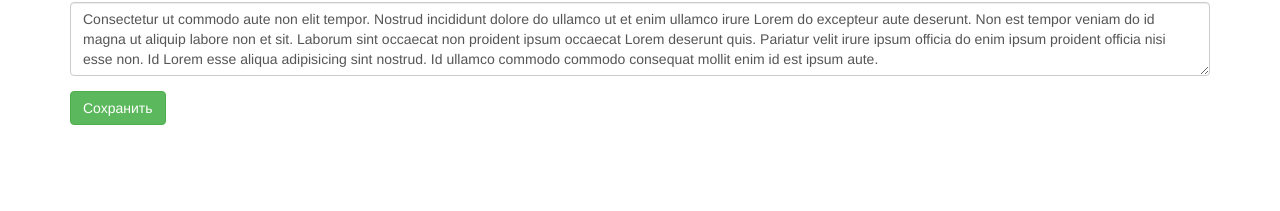
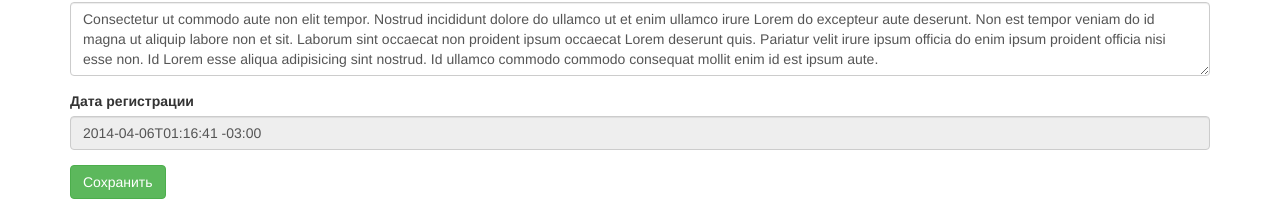
Before and after one commit to MadHarper/vuejs-course, a Vue app: page /user/0 in a window 1280 px wide. Shown: the part 975-1186 px from the top of the page. Before the commit the page ends 1115 px from the top, so only its background shows below. Built offline with nearby package versions, Linux system fonts and the light colour scheme; data requests are answered from the project's data file.

Commit message:
lesson 4 original: using flatpickr plugin as a vue component

```diff
--- a/package.json
+++ b/package.json
@@ -14,6 +14,7 @@
   "dependencies": {
     "axios": "^0.17.1",
     "bootstrap": "^3.3.7",
+    "flatpickr": "^4.1.4",
     "font-awesome": "^4.7.0",
     "json-server": "^0.12.1",
     "vue": "^2.5.2",
--- /dev/null
+++ b/src/components/DatePicker.vue
@@ -0,0 +1,33 @@
+<template>
+  <input type="text" ref="picker" class="form-control" :value="dateValue" />
+</template>
+
+<script>
+    import flatpickr from 'flatpickr'
+    import 'flatpickr/dist/flatpickr.css'
+
+    export default {
+      name: 'DatePicker',
+      props: {
+        dateValue: {
+          required: true
+        }
+      },
+      model: {
+        prop: 'dateValue',
+        event: 'dateChange'
+      },
+      mounted () {
+        flatpickr(this.$refs.picker, {
+          dateFormat: 'Y-m-d',
+          onChange: (selectedDate, dateStr) => {
+            this.$emit('dateChange', dateStr)
+          }
+        })
+      }
+    }
+</script>
+
+<style scoped>
+
+</style>
--- a/src/components/UserForm.vue
+++ b/src/components/UserForm.vue
@@ -43,6 +43,10 @@
         <textarea v-model="user.about" class="form-control" id="about" rows="3"></textarea>
       </div>
       <div class="form-group">
+          <label for="registered">Дата регистрации</label>
+          <date-picker v-model="user.registered" id="registered"></date-picker>
+      </div>
+      <div class="form-group">
         <button type="submit" class="btn btn-success">Сохранить</button>
       </div>
 
@@ -51,9 +55,13 @@
 
 <script>
 import axios from 'axios'
+import DatePicker from './DatePicker.vue'
 
 export default {
   name: 'UserForm',
+  components: {
+    DatePicker
+  },
   props: {
     value: {
       type: Object,
```
Also changed, not shown: 1 other file (tests, documents, lock files or other folders).
